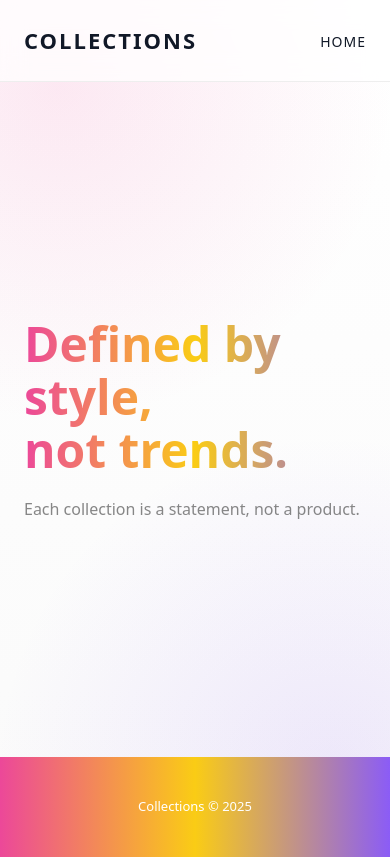
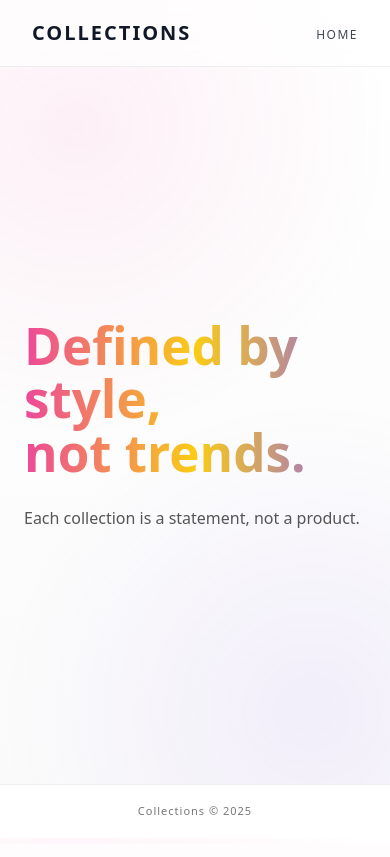
Before and after one commit to nathyu-le/templatehub-team, a PHP site: page /collections.php in a window 390 px wide. After the commit the page ends 815 px from the top, so only its background shows below. Run offline with PHP 8.4, Linux system fonts and the light colour scheme; data that the repository does not hold is empty; some libraries are stand-ins or nearby versions.

Commit message:
quangtungdeptraisuacss

```diff
--- a/assets/css/collections.css
+++ b/assets/css/collections.css
@@ -1,66 +1,99 @@
-/* RESET LIGHT */
+/* ===============================
+   RESET & BASE
+   =============================== */
 * {
   box-sizing: border-box;
+  margin: 0;
+  padding: 0;
 }
 
-/* HEADER */
+body {
+  font-family: system-ui, -apple-system, BlinkMacSystemFont, sans-serif;
+  color: #111;
+  background:
+    radial-gradient(circle at 20% 15%, rgba(236,72,153,.08), transparent 40%),
+    radial-gradient(circle at 80% 85%, rgba(139,92,246,.08), transparent 40%),
+    linear-gradient(180deg,#fff,#fafafa);
+}
+
+/* ===============================
+   HEADER (THIN & GLASS)
+   =============================== */
 .editorial-header {
   position: sticky;
   top: 0;
-  background: white;
   z-index: 50;
-  border-bottom: 1px solid #eee;
+  background: rgba(255,255,255,.65);
+  backdrop-filter: blur(14px);
+  border-bottom: 1px solid rgba(0,0,0,.06);
 }
+
 .editorial-header .wrap {
   max-width: 1400px;
   margin: auto;
-  padding: 24px;
+  padding: 18px 32px;
   display: flex;
   justify-content: space-between;
   align-items: center;
 }
+
 .logo {
-  font-size: 22px;
+  font-size: 20px;
   font-weight: 800;
   letter-spacing: 2px;
 }
+
 .editorial-header a {
-  font-size: 14px;
+  font-size: 12px;
+  letter-spacing: 1.5px;
   text-transform: uppercase;
-  letter-spacing: 1px;
+  opacity: .8;
 }
 
-/* HERO */
+/* ===============================
+   HERO (LUXURY SPACE)
+   =============================== */
 .editorial-hero {
-  min-height: 80vh;
+  min-height: 85vh;
+  padding: 0 12%;
   display: flex;
   flex-direction: column;
   justify-content: center;
-  padding: 0 10%;
-}
-.editorial-hero h2 {
-  font-size: clamp(3rem, 6vw, 5rem);
-  font-weight: 800;
-  line-height: 1.1;
-}
-.editorial-hero p {
-  margin-top: 20px;
-  max-width: 420px;
-  font-size: 16px;
-  opacity: .7;
 }
 
-/* COLLECTIONS */
+.editorial-hero h2 {
+  font-size: clamp(3.2rem, 6vw, 5.4rem);
+  font-weight: 900;
+  line-height: 1.05;
+  background: linear-gradient(90deg,#ec4899,#facc15,#8b5cf6);
+  -webkit-background-clip: text;
+  -webkit-text-fill-color: transparent;
+}
+
+.editorial-hero p {
+  margin-top: 24px;
+  max-width: 440px;
+  font-size: 16px;
+  line-height: 1.8;
+  color: #555;
+}
+
+/* ===============================
+   COLLECTIONS LAYOUT
+   =============================== */
 .editorial-collections {
   max-width: 1400px;
   margin: auto;
 }
+
 .editorial-row {
   display: grid;
   grid-template-columns: 1fr 1fr;
-  min-height: 90vh;
   align-items: center;
+  min-height: 85vh;
+  position: relative;
 }
+
 .editorial-row.reverse {
   direction: rtl;
 }
@@ -103,158 +157,85 @@
   bottom: -6px;
   width: 0;
   height: 1px;
-  background: #000;
-  transition: .4s;
+  background: linear-gradient(90deg,#ec4899,#facc15,#8b5cf6);
+  transition: .4s ease;
 }
+
 .editorial-link:hover::after {
   width: 100%;
 }
 
-/* IMAGE */
+/* ===============================
+   IMAGE (EDITORIAL FEEL)
+   =============================== */
 .editorial-image {
   height: 70vh;
+  position: relative;
   overflow: hidden;
 }
+
 .editorial-image img {
   width: 100%;
   height: 100%;
   object-fit: cover;
-  transition: transform 1.2s ease;
-}
-.editorial-row:hover img {
-  transform: scale(1.08);
+  filter: saturate(1.1) contrast(1.05);
+  transition: transform 1.4s ease;
 }
 
-/* FOOTER */
-.editorial-footer {
-  text-align: center;
-  padding: 40px 0;
-  font-size: 13px;
-  opacity: .5;
+.editorial-row:hover img {
+  transform: scale(1.06);
 }
 
-/* MOBILE */
-@media (max-width: 900px) {
-  .editorial-row {
-    grid-template-columns: 1fr;
-    min-height: unset;
-  }
-  .editorial-image {
-    height: 50vh;
-  }
-  .editorial-text {
-    padding: 40px 24px;
-  }
-  .editorial-hero {
-    padding: 80px 24px;
-  }
-}
-/* ===============================
-   COLOR ENHANCEMENT – NON-DESTRUCTIVE
-   =============================== */
-
-/* BACKGROUND GLOBAL – NHẸ NHÀNG */
-body {
-  background:
-    radial-gradient(circle at 15% 10%, rgba(236,72,153,.12), transparent 40%),
-    radial-gradient(circle at 85% 90%, rgba(139,92,246,.12), transparent 40%),
-    linear-gradient(180deg, #ffffff, #fafafa);
-}
-
-/* HEADER GLASSY */
-.editorial-header {
-  background: rgba(255,255,255,.75);
-  backdrop-filter: blur(12px);
-}
-
-/* HERO TITLE – GRADIENT TEXT */
-.editorial-hero h2 {
-  background: linear-gradient(
-    90deg,
-    #ec4899,
-    #facc15,
-    #8b5cf6
-  );
-  -webkit-background-clip: text;
-  -webkit-text-fill-color: transparent;
-}
-
-/* HERO SUBTEXT */
-.editorial-hero p {
-  color: #555;
-}
-
-/* INDEX COLOR */
-.editorial-index {
-  color: #a855f7;
-  opacity: .8;
-}
-
-/* TITLE COLOR SHIFT ON HOVER */
-.editorial-text h3 {
-  background: linear-gradient(90deg,#111,#444);
-  -webkit-background-clip: text;
-  -webkit-text-fill-color: transparent;
-  transition: background .6s ease;
-}
-.editorial-row:hover .editorial-text h3 {
-  background: linear-gradient(90deg,#ec4899,#facc15,#8b5cf6);
-  -webkit-background-clip: text;
-  -webkit-text-fill-color: transparent;
-}
-
-/* LINK LINE GRADIENT */
-.editorial-link::after {
-  background: linear-gradient(90deg,#ec4899,#facc15,#8b5cf6);
-}
-
-/* IMAGE COLOR OVERLAY */
-.editorial-image {
-  position: relative;
-}
 .editorial-image::after {
   content: '';
   position: absolute;
   inset: 0;
   background: linear-gradient(
     120deg,
-    rgba(236,72,153,.25),
-    rgba(250,204,21,.25),
-    rgba(139,92,246,.25)
+    rgba(236,72,153,.18),
+    rgba(250,204,21,.18),
+    rgba(139,92,246,.18)
   );
   mix-blend-mode: overlay;
   opacity: .6;
-  transition: opacity .6s ease;
-}
-.editorial-row:hover .editorial-image::after {
-  opacity: .9;
+  transition: .6s ease;
 }
 
-/* IMAGE COLOR BOOST */
-.editorial-image img {
-  filter: saturate(1.15) contrast(1.05);
+.editorial-row:hover .editorial-image::after {
+  opacity: .85;
 }
 
-/* SOFT GLOW ON ROW HOVER */
-.editorial-row {
-  position: relative;
-}
-.editorial-row::before {
-  content: '';
-  position: absolute;
-  inset: 15%;
-  background: radial-gradient(circle, rgba(236,72,153,.25), transparent 70%);
-  opacity: 0;
-  transition: opacity .6s ease;
-  z-index: 0;
-}
-.editorial-row:hover::before {
-  opacity: 1;
+/* ===============================
+   FOOTER (SMALL & CLEAN)
+   =============================== */
+.editorial-footer {
+  padding: 18px 0;
+  font-size: 11px;
+  text-align: center;
+  letter-spacing: 1px;
+  color: #777;
+  border-top: 1px solid rgba(0,0,0,.06);
+  background: #fff;
 }
 
-/* FOOTER COLOR */
-.editorial-footer {
-  background: linear-gradient(90deg,#ec4899,#facc15,#8b5cf6);
-  color: white;
-  opacity: 1;
+/* ===============================
+   MOBILE
+   =============================== */
+@media (max-width: 900px) {
+  .editorial-row {
+    grid-template-columns: 1fr;
+    min-height: unset;
+  }
+
+  .editorial-image {
+    height: 50vh;
+  }
+
+  .editorial-text {
+    padding: 48px 24px;
+  }
+
+  .editorial-hero {
+    padding: 96px 24px;
+  }
 }
```
Also changed, not shown: other parts of assets/css/collections.css (+33 -12 lines).
